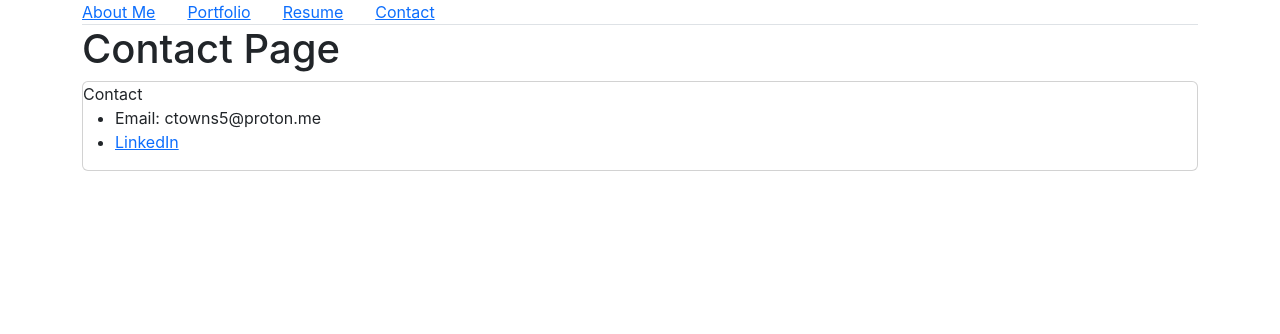
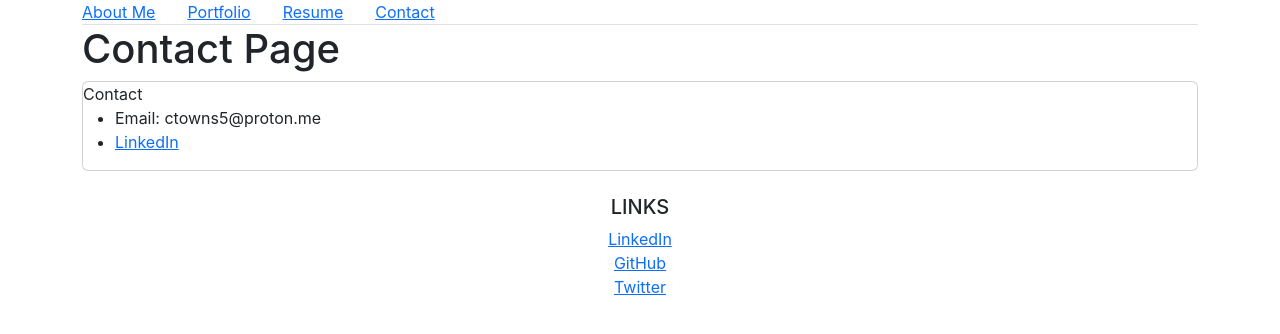
Before and after one commit to ctowns5/ideal-happiness, a JavaScript app: page /Contact in a window 1280 px wide. Shown: the top 334 px of the page. Built offline with nearby package versions, Linux system fonts and the light colour scheme; the HTML template or start-up script is replaced by a standard one.

Commit message:
added footer, few edits

```diff
--- a/src/App.css
+++ b/src/App.css
@@ -24,6 +24,16 @@
   color: white;
 }
 
+.App-footer {
+  background-color: green;
+  border-top: 2px solid red;
+  position: fixed;
+  width: 100%;
+  bottom: 0;
+  color: white;
+  font-size: 25px;
+}
+
 .App-link {
   color: #61dafb;
 }
--- a/src/App.js
+++ b/src/App.js
@@ -2,6 +2,7 @@ import { BrowserRouter as Router, Route, Routes } from "react-router-dom";
 import AboutMe from "./pages/AboutMe";
 import Portfolio from "./pages/Portfolio";
 import Nav from "./components/Nav";
+import Footer from "./components/Footer";
 import Resume from "./pages/Resume";
 import Contact from "./pages/Contact";
 
@@ -18,6 +19,9 @@ function App() {
             <Route path="/Contact" element={<Contact />} />
           </Routes>
         </div>
+        <div className="App-footer">
+          <Footer />
+        </div>
       </div>
     </Router>
   );
--- /dev/null
+++ b/src/components/Footer.js
@@ -0,0 +1,19 @@
+const Footer = () => <footer className="page-footer font-small blue pt-4">
+    <div className="container-fluid text-center text-md-left">
+        <div className="row">
+            <div className="col-md- mb-md-0 mb-3">
+                <h5 className="text-uppercase">Links</h5>
+                <ul className="list-unstyled">
+                    <li><a href="http://www.linkedin.com/in/townsend-chris">LinkedIn</a></li>
+                    <li><a href="https://github.com/ctowns5">GitHub</a></li>
+                    <li><a href="https://twitter.com/ChrisTo60554216">Twitter</a></li>
+                </ul>
+            </div>
+        </div>
+    </div>
+
+
+
+</footer>
+
+export default Footer
```
Also changed, not shown: 1 other file (tests, documents, lock files or other folders).
